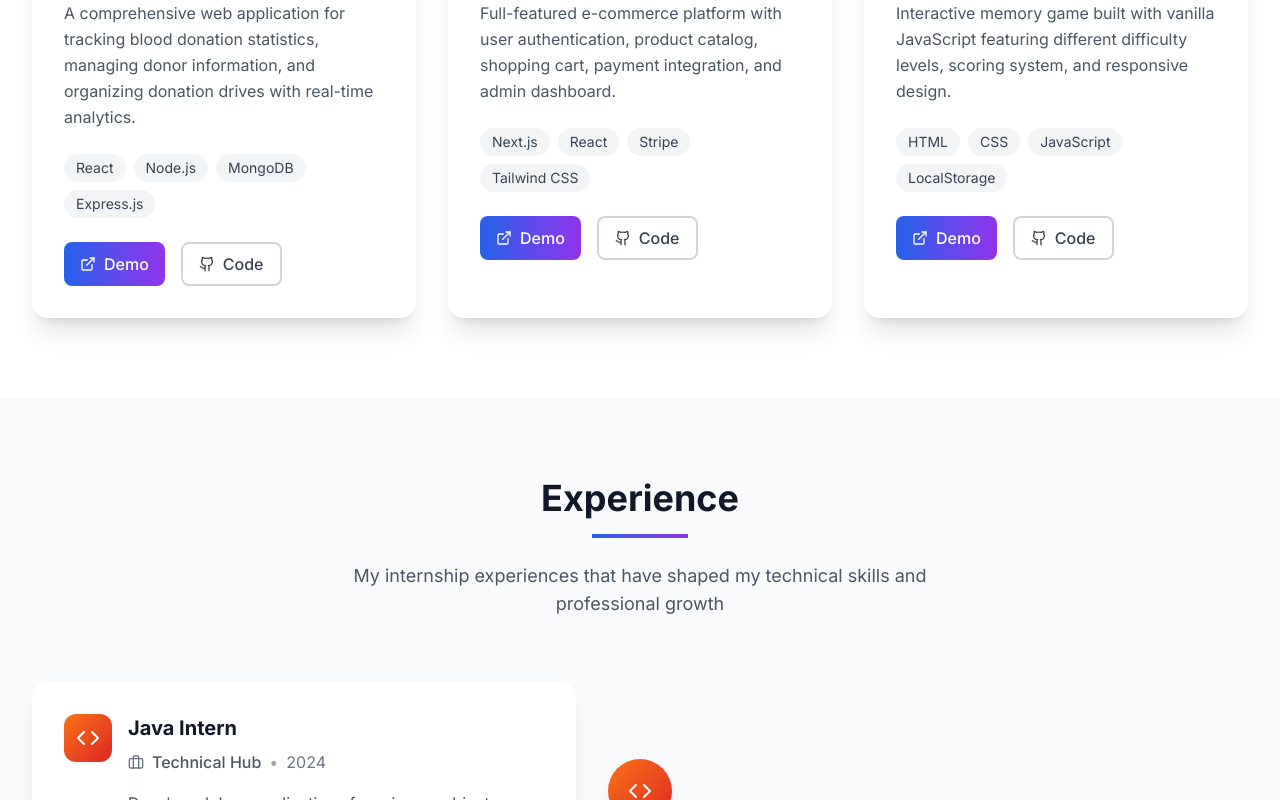
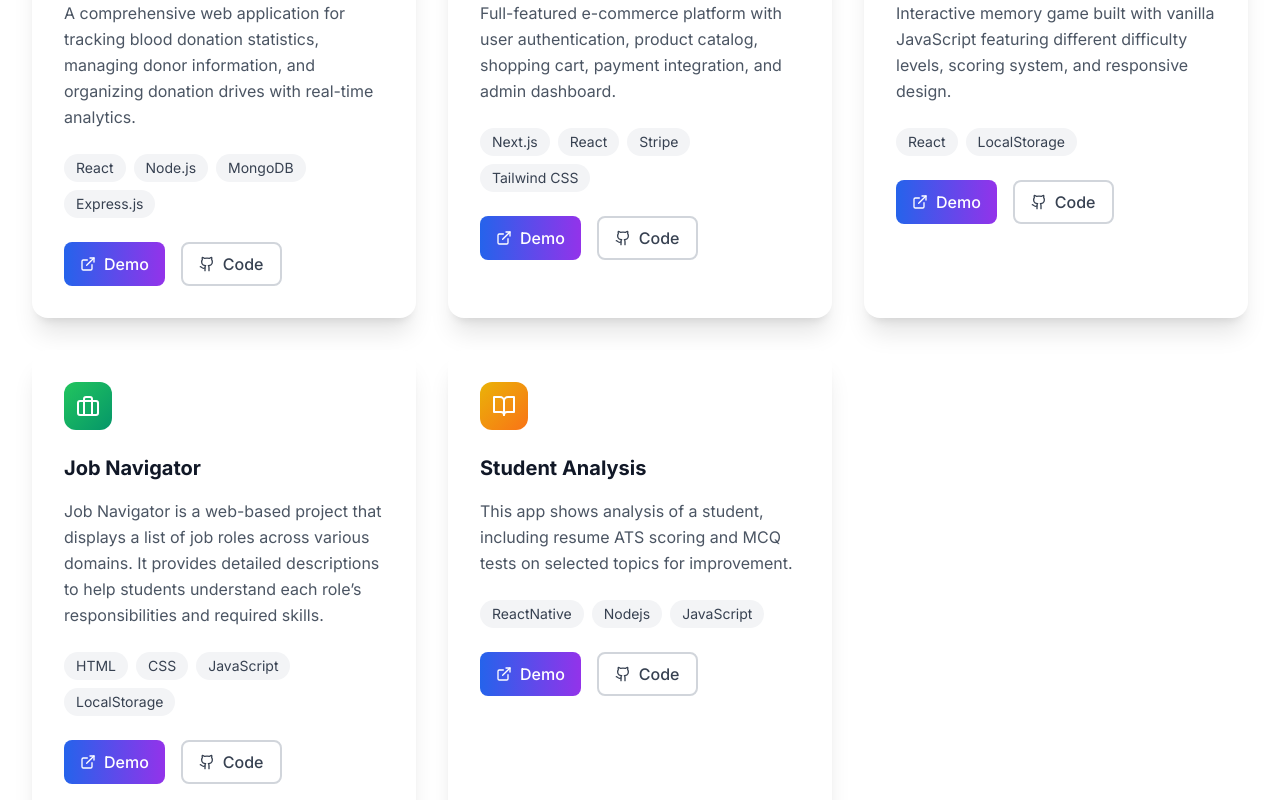
Before and after one commit to Sudheer-18/Myprotifolio, a React (Vite) app: page / in a window 1280 px wide. Shown: the part 3680-4480 px from the top of the page. Built offline with nearby package versions, Linux system fonts and the light colour scheme.

Commit message:
Your update message

```diff
--- a/src/components/Projects.tsx
+++ b/src/components/Projects.tsx
@@ -1,37 +1,71 @@
 import React from 'react';
 import { motion } from 'framer-motion';
-import { ExternalLink, Github, ShoppingCart, Droplets, Brain } from 'lucide-react';
+import {
+  ExternalLink,
+  Github,
+  ShoppingCart,
+  Droplets,
+  Brain,
+  Briefcase,
+  BookOpen,
+} from 'lucide-react';
 
 const Projects: React.FC = () => {
   const projects = [
     {
       title: 'Blood Donation Stats Tracker',
-      description: 'A comprehensive web application for tracking blood donation statistics, managing donor information, and organizing donation drives with real-time analytics.',
+      description:
+        'A comprehensive web application for tracking blood donation statistics, managing donor information, and organizing donation drives with real-time analytics.',
       icon: Droplets,
       tech: ['React', 'Node.js', 'MongoDB', 'Express.js'],
-      demoLink: '#',
-      githubLink: '#',
-      gradient: 'from-red-500 to-pink-600'
+      demoLink: 'https://blood-donation-git-main-venus-projects-54ba1281.vercel.app/',
+      githubLink: 'https://github.com/Sudheer-18/BloodDonation',
+      gradient: 'from-red-500 to-pink-600',
     },
     {
       title: 'E-Commerce Website',
-      description: 'Full-featured e-commerce platform with user authentication, product catalog, shopping cart, payment integration, and admin dashboard.',
+      description:
+        'Full-featured e-commerce platform with user authentication, product catalog, shopping cart, payment integration, and admin dashboard.',
       icon: ShoppingCart,
       tech: ['Next.js', 'React', 'Stripe', 'Tailwind CSS'],
       demoLink: '#',
       githubLink: '#',
-      gradient: 'from-blue-500 to-cyan-600'
+      gradient: 'from-blue-500 to-cyan-600',
     },
     {
       title: 'Memory Game',
-      description: 'Interactive memory game built with vanilla JavaScript featuring different difficulty levels, scoring system, and responsive design.',
+      description:
+        'Interactive memory game built with vanilla JavaScript featuring different difficulty levels, scoring system, and responsive design.',
       icon: Brain,
+      tech: ['React', 'LocalStorage'],
+      demoLink: 'https://memory-game-nu-self.vercel.app/',
+      githubLink: 'https://github.com/Sudheer-18/MemoryGame',
+      gradient: 'from-purple-500 to-indigo-600',
+    },
+    {
+      title: 'Job Navigator',
+      description:
+        'Job Navigator is a web-based project that displays a list of job roles across various domains. It provides detailed descriptions to help students understand each role’s responsibilities and required skills.',
+      icon: Briefcase,
       tech: ['HTML', 'CSS', 'JavaScript', 'LocalStorage'],
+      demoLink: 'https://job-navigator-navy.vercel.app/',
+      githubLink: 'https://github.com/Sudheer-18/JobNavigator',
+      gradient: 'from-green-500 to-emerald-600',
+    },
+    {
+      title: 'Student Analysis',
+      description:
+        'This app shows analysis of a student, including resume ATS scoring and MCQ tests on selected topics for improvement.',
+      icon: BookOpen,
+      tech: ['ReactNative', 'Nodejs', 'JavaScript'],
       demoLink: '#',
       githubLink: '#',
-      gradient: 'from-purple-500 to-indigo-600'
-    }
+      gradient: 'from-yellow-500 to-orange-500',
+    },
   ];
+
+
+
 
   return (
     <section id="projects" className="py-20 bg-white dark:bg-gray-900">
@@ -63,10 +97,14 @@ const Projects: React.FC = () => {
               whileHover={{ y: -10 }}
               className="group relative bg-white dark:bg-gray-800 rounded-2xl shadow-xl hover:shadow-2xl transition-all duration-300 overflow-hidden"
             >
-              <div className={`absolute inset-0 bg-gradient-to-br ${project.gradient} opacity-0 group-hover:opacity-10 transition-opacity duration-300`}></div>
+              <div
+                className={`pointer-events-none absolute inset-0 bg-gradient-to-br ${project.gradient} opacity-0 group-hover:opacity-10 transition-opacity duration-300`}
+              ></div>
 
               <div className="p-8">
-                <div className={`inline-flex p-3 rounded-xl bg-gradient-to-br ${project.gradient} text-white mb-6`}>
+                <div
+                  className={`inline-flex p-3 rounded-xl bg-gradient-to-br ${project.gradient} text-white mb-6`}
+                >
                   <project.icon size={24} />
                 </div>
 
@@ -92,6 +130,8 @@ const Projects: React.FC = () => {
                 <div className="flex space-x-4">
                   <motion.a
                     href={project.demoLink}
+                    target="_blank"
+                    rel="noopener noreferrer"
                     whileHover={{ scale: 1.05 }}
                     whileTap={{ scale: 0.95 }}
                     className="flex items-center space-x-2 px-4 py-2 bg-gradient-to-r from-blue-600 to-purple-600 text-white rounded-lg font-medium hover:shadow-lg transition-all duration-300"
@@ -102,6 +142,8 @@ const Projects: React.FC = () => {
 
                   <motion.a
                     href={project.githubLink}
+                    target="_blank"
+                    rel="noopener noreferrer"
                     whileHover={{ scale: 1.05 }}
                     whileTap={{ scale: 0.95 }}
                     className="flex items-center space-x-2 px-4 py-2 border-2 border-gray-300 dark:border-gray-600 text-gray-700 dark:text-gray-300 rounded-lg font-medium hover:bg-gray-50 dark:hover:bg-gray-700 transition-all duration-300"
```
